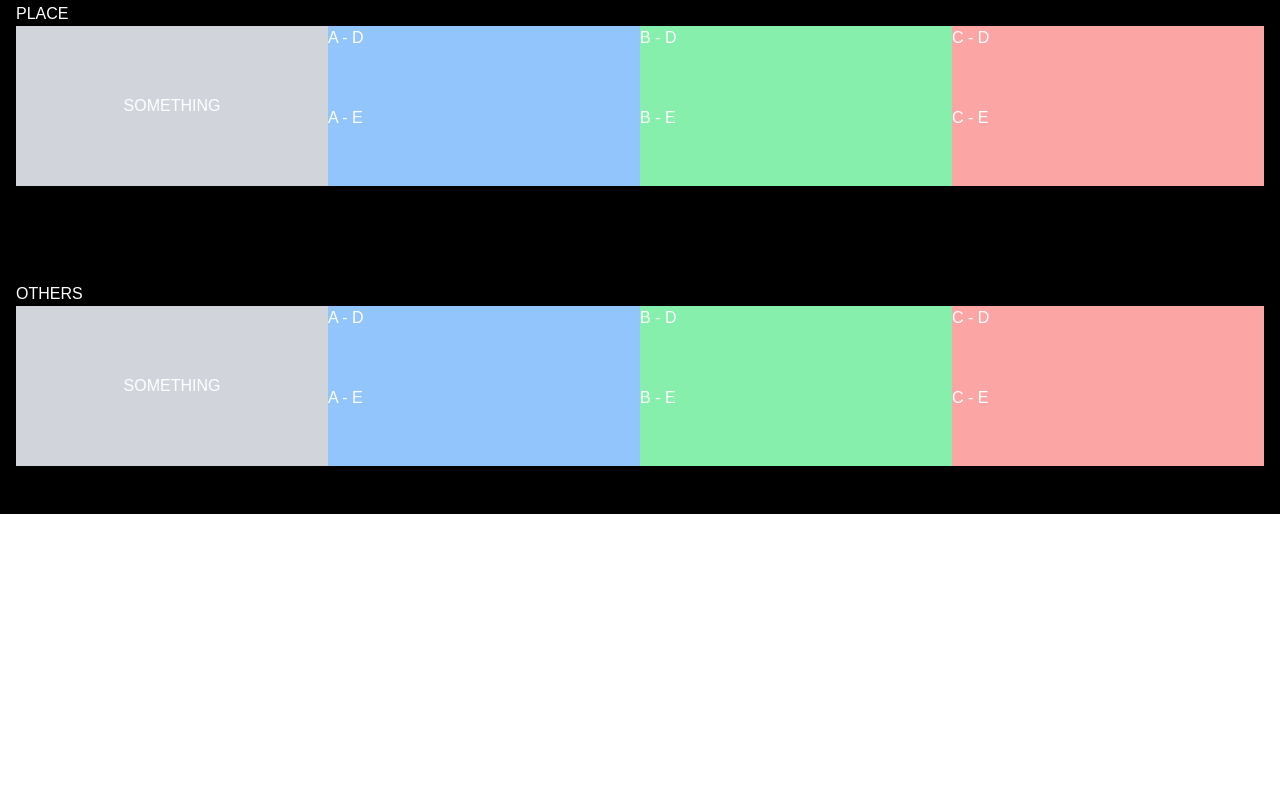
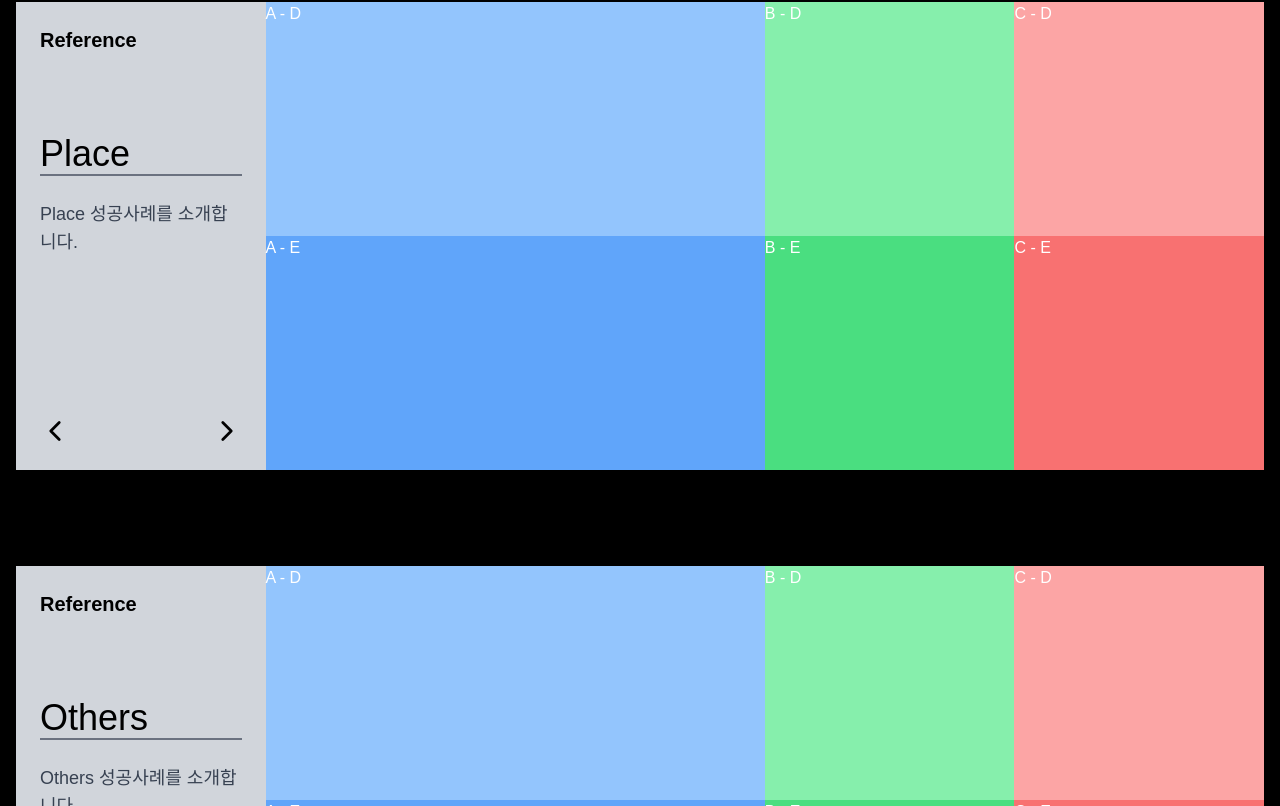
Before and after one commit to jpjun8/webdev_proto, a React (Create React App) app: page /reference in a window 1280 px wide. Shown: the part 994-1800 px from the top of the page. Before the commit the page ends 1508 px from the top, so only its background shows below. Built offline with nearby package versions, Linux system fonts and the light colour scheme; a web font is replaced by a local one.

Commit message:
stucture all set

```diff
--- a/src/pages/Reference.js
+++ b/src/pages/Reference.js
@@ -12,21 +12,21 @@ const Reference = () => {
 
   useScrollToHash();
 
-  const [activeColumn, setActiveColumn] = useState(0); // 0: A, 1: B, 2: C
+  const [activeColumns, setActiveColumns] = useState([0, 0, 0]); // 0: A, 1: B, 2: C
 
-  const getColumnWidth = (index) => {
-    if (index === activeColumn) return "w-full"; // expand column
-    return "w-1/6"; // shrunk columns
-  };
-
-  const handleLeftChevron = () => {
-    setActiveColumn((prev) => (prev === 0 ? 2 : prev - 1)); // Cycle through columns
-    console.log(activeColumn);
-  };
-
-  const handleRightChevron = () => {
-    setActiveColumn((prev) => (prev === 2 ? 0 : prev + 1)); // Cycle through columns
-    console.log(activeColumn);
+  const handleChevronClick = (index, direction) => {
+    setActiveColumns((prevState) => {
+      const newActiveColumns = [...prevState];
+      // Calculate new active column for the given index (section)
+      if (direction === "left") {
+        newActiveColumns[index] =
+          newActiveColumns[index] === 0 ? 2 : newActiveColumns[index] - 1;
+      } else {
+        newActiveColumns[index] =
+          newActiveColumns[index] === 2 ? 0 : newActiveColumns[index] + 1;
+      }
+      return newActiveColumns;
+    });
   };
 
   return (
@@ -63,10 +63,10 @@ const Reference = () => {
                 </div>
                 {/* Navigation Chevrons */}
                 <div className="flex justify-between mt-4">
-                  <button onClick={handleLeftChevron}>
+                  <button onClick={() => handleChevronClick(0, "left")}>
                     <IoChevronBack size={30} />
                   </button>
-                  <button onClick={handleRightChevron}>
+                  <button onClick={() => handleChevronClick(0, "right")}>
                     <IoChevronForward size={30} />
                   </button>
                 </div>
@@ -76,7 +76,7 @@ const Reference = () => {
             {/* Second to Fourth columns (A, B, C), hidden D */}
             <div
               className={`flex flex-col ${
-                activeColumn === 0 ? "col-span-2" : "col-span-1"
+                activeColumns[0] === 0 ? "col-span-2" : "col-span-1"
               } transition-all duration-300 row-span-2 h-full`}
             >
               <div className="h-full bg-blue-300">A - D</div>
@@ -85,7 +85,7 @@ const Reference = () => {
 
             <div
               className={`flex flex-col ${
-                activeColumn === 1 ? "col-span-2" : "col-span-1"
+                activeColumns[0] === 1 ? "col-span-2" : "col-span-1"
               } transition-all duration-300 row-span-2 h-full`}
             >
               <div className="h-full bg-green-300">B - D</div>
@@ -94,7 +94,7 @@ const Reference = () => {
 
             <div
               className={`flex flex-col ${
-                activeColumn === 2 ? "col-span-2" : "col-span-1"
+                activeColumns[0] === 2 ? "col-span-2" : "col-span-1"
               } transition-all duration-300 row-span-2 h-full`}
             >
               <div className="h-full bg-red-300">C - D</div>
@@ -103,7 +103,7 @@ const Reference = () => {
             {/* Hidden column */}
             <div
               className={`flex flex-col ${
-                activeColumn === 2 ? "col-span-2" : "col-span-1"
+                activeColumns[0] === 2 ? "col-span-2" : "col-span-1"
               } transition-all duration-300 bg-zinc-300 row-span-2 h-full hidden`}
             >
               <div className="h-full">D - D</div>
@@ -115,28 +115,68 @@ const Reference = () => {
 
       {/* Place */}
       <section id="place" className="my-12 mx-4">
-        <h2>PLACE</h2>
         <div className="flex justify-center items-center">
-          <div className="grid grid-cols-4 w-full">
+          <div className="grid grid-cols-5 w-full h-full grid-rows-2">
             {/* First column (SOMETHING) spanning both rows */}
-            <div className="bg-gray-300 h-full flex items-center justify-center row-span-2">
-              <div className="text-center">SOMETHING</div>
+            <div className="bg-gray-300 row-span-2 p-6">
+              <div className="text-left text-black">
+                {/* Header */}
+                <div className="font-bold text-xl mb-20">Reference</div>
+                {/* Title */}
+                <div className="text-4xl mt-4 mb-6 border-b-2 border-gray-500">
+                  Place
+                </div>
+                {/* Subtitle */}
+                <div className="text-lg text-gray-700 mt-2 mb-40">
+                  Place 성공사례를 소개합니다.
+                </div>
+                {/* Navigation Chevrons */}
+                <div className="flex justify-between mt-4">
+                  <button onClick={() => handleChevronClick(1, "left")}>
+                    <IoChevronBack size={30} />
+                  </button>
+                  <button onClick={() => handleChevronClick(1, "right")}>
+                    <IoChevronForward size={30} />
+                  </button>
+                </div>
+              </div>
             </div>
 
-            {/* Second to Fourth columns (A, B, C) */}
-            <div className="flex flex-col">
-              <div className="bg-blue-300 h-20">A - D</div>
-              <div className="bg-blue-300 h-20">A - E</div>
+            {/* Second to Fourth columns (A, B, C), hidden D */}
+            <div
+              className={`flex flex-col ${
+                activeColumns[1] === 0 ? "col-span-2" : "col-span-1"
+              } transition-all duration-300 row-span-2 h-full`}
+            >
+              <div className="h-full bg-blue-300">A - D</div>
+              <div className="h-full bg-blue-400">A - E</div>
             </div>
 
-            <div className="flex flex-col">
-              <div className="bg-green-300 h-20">B - D</div>
-              <div className="bg-green-300 h-20">B - E</div>
+            <div
+              className={`flex flex-col ${
+                activeColumns[1] === 1 ? "col-span-2" : "col-span-1"
+              } transition-all duration-300 row-span-2 h-full`}
+            >
+              <div className="h-full bg-green-300">B - D</div>
+              <div className="h-full bg-green-400">B - E</div>
             </div>
 
-            <div className="flex flex-col">
-              <div className="bg-red-300 h-20">C - D</div>
-              <div className="bg-red-300 h-20">C - E</div>
+            <div
+              className={`flex flex-col ${
+                activeColumns[1] === 2 ? "col-span-2" : "col-span-1"
+              } transition-all duration-300 row-span-2 h-full`}
+            >
+              <div className="h-full bg-red-300">C - D</div>
+              <div className="h-full bg-red-400">C - E</div>
+            </div>
+            {/* Hidden column */}
+            <div
+              className={`flex flex-col ${
+                activeColumns[1] === 2 ? "col-span-2" : "col-span-1"
+              } transition-all duration-300 bg-zinc-300 row-span-2 h-full hidden`}
+            >
+              <div className="h-full">D - D</div>
+              <div className="h-full">E - E</div>
             </div>
           </div>
         </div>
@@ -144,28 +184,68 @@ const Reference = () => {
 
       {/* Others */}
       <section id="others" className="my-12 mx-4">
-        <h2>OTHERS</h2>
         <div className="flex justify-center items-center">
-          <div className="grid grid-cols-4 w-full">
+          <div className="grid grid-cols-5 w-full h-full grid-rows-2">
             {/* First column (SOMETHING) spanning both rows */}
-            <div className="bg-gray-300 h-full flex items-center justify-center row-span-2">
-              <div className="text-center">SOMETHING</div>
+            <div className="bg-gray-300 row-span-2 p-6">
+              <div className="text-left text-black">
+                {/* Header */}
+                <div className="font-bold text-xl mb-20">Reference</div>
+                {/* Title */}
+                <div className="text-4xl mt-4 mb-6 border-b-2 border-gray-500">
+                  Others
+                </div>
+                {/* Subtitle */}
+                <div className="text-lg text-gray-700 mt-2 mb-40">
+                  Others 성공사례를 소개합니다.
+                </div>
+                {/* Navigation Chevrons */}
+                <div className="flex justify-between mt-4">
+                  <button onClick={() => handleChevronClick(2, "left")}>
+                    <IoChevronBack size={30} />
+                  </button>
+                  <button onClick={() => handleChevronClick(2, "right")}>
+                    <IoChevronForward size={30} />
+                  </button>
+                </div>
+              </div>
             </div>
 
-            {/* Second to Fourth columns (A, B, C) */}
-            <div className="flex flex-col">
-              <div className="bg-blue-300 h-20">A - D</div>
-              <div className="bg-blue-300 h-20">A - E</div>
+            {/* Second to Fourth columns (A, B, C), hidden D */}
+            <div
+              className={`flex flex-col ${
+                activeColumns[2] === 0 ? "col-span-2" : "col-span-1"
+              } transition-all duration-300 row-span-2 h-full`}
+            >
+              <div className="h-full bg-blue-300">A - D</div>
+              <div className="h-full bg-blue-400">A - E</div>
             </div>
 
-            <div className="flex flex-col">
-              <div className="bg-green-300 h-20">B - D</div>
-              <div className="bg-green-300 h-20">B - E</div>
+            <div
+              className={`flex flex-col ${
+                activeColumns[2] === 1 ? "col-span-2" : "col-span-1"
+              } transition-all duration-300 row-span-2 h-full`}
+            >
+              <div className="h-full bg-green-300">B - D</div>
+              <div className="h-full bg-green-400">B - E</div>
             </div>
 
-            <div className="flex flex-col">
-              <div className="bg-red-300 h-20">C - D</div>
-              <div className="bg-red-300 h-20">C - E</div>
+            <div
+              className={`flex flex-col ${
+                activeColumns[2] === 2 ? "col-span-2" : "col-span-1"
+              } transition-all duration-300 row-span-2 h-full`}
+            >
+              <div className="h-full bg-red-300">C - D</div>
+              <div className="h-full bg-red-400">C - E</div>
+            </div>
+            {/* Hidden column */}
+            <div
+              className={`flex flex-col ${
+                activeColumns[2] === 2 ? "col-span-2" : "col-span-1"
+              } transition-all duration-300 bg-zinc-300 row-span-2 h-full hidden`}
+            >
+              <div className="h-full">D - D</div>
+              <div className="h-full">E - E</div>
             </div>
           </div>
         </div>
```
